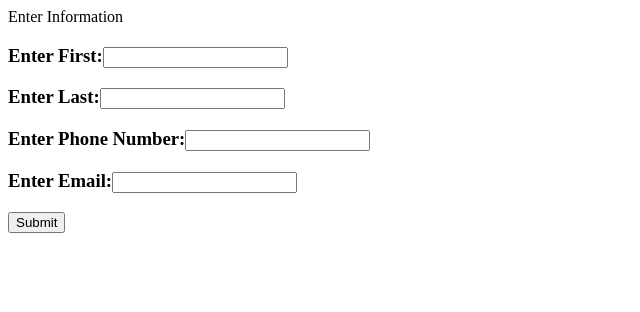
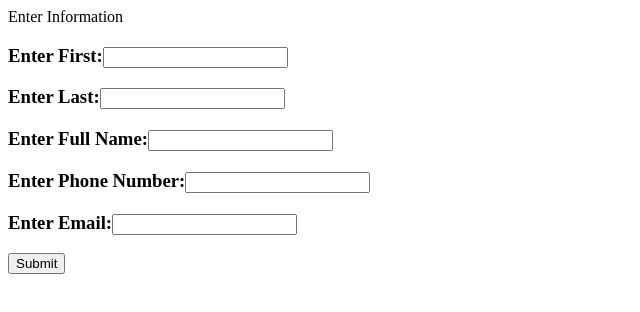
Before and after one commit to Eddie710/form-validation-project, a plain HTML site: page index.html in a window 1280 px wide. Shown: the whole page, without its empty margins (0-640 px from the left). Drawn offline with Linux system fonts and the light colour scheme.

Commit message:
Update index.html

```diff
--- a/index.html
+++ b/index.html
@@ -13,6 +13,7 @@
     <form>
         <h3>Enter First:<input id="fname"type="text" pattern="^[A-Za-z]+"></h3>
         <h3>Enter Last:<input id="lname"type="text" pattern="^[A-Za-z]+"></h3>
+        <h3>Enter Full Name:<input id="lname"type="text" pattern="^[A-Za-z ]+"></h3>
         <h3>Enter Phone Number:<input id="name"type="text" pattern="^\d{3}-\d{3}-\d{4}$"></h3>
         <h3>Enter Email:<input id="name"type="text" pattern="^\w+([.-]?\w+)*@\w+([.-]?\w+)*(\.\w{2,3})+$"></h3>
 
```
